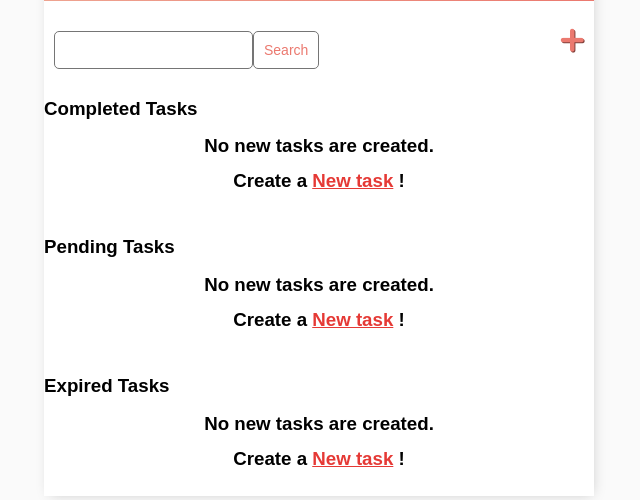
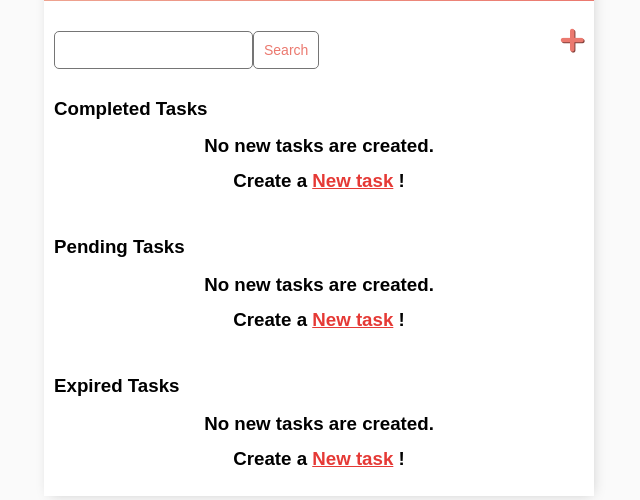
Before and after one commit to RishinR/todo_list, a Django app: template base/templates/base/task_list.html in a window 1280 px wide. Shown: the part 201-701 px from the top of the page, without its empty margins (321-961 px from the left). Run offline with Django 4.2, Linux system fonts and the light colour scheme; the template is opened without the code that fills it, so the values that code supplies are empty.

Commit message:
added margin to text

```diff
--- a/base/templates/base/task_list.html
+++ b/base/templates/base/task_list.html
@@ -34,14 +34,14 @@
 
 
 <div id="tasklist" class="task-items-wrapper">
-    <h3>Completed Tasks</h3>
+    <h3 style="margin-left: 10px;">Completed Tasks</h3>
     {% for task in tasks %}
     {% if task.status == 'completed' %}
     <div class="task-wrapper" data-position="{{task.pk}}">
         <div class="task-title">
 
             <div class="task-complete-icon"></div>
-            <i><a href="{% url 'task-update' task.id %}">{{task}}</a></i>
+            <i><s><a href="{% url 'task-update' task.id %}">{{task}}</a></s></i>
         </div>
         <div class="task-controls">
             <a class="delete-link" href="{% url 'task-delete' task.id %}">&#215;</a>
@@ -58,7 +58,7 @@
     {% endfor %}
 </div>
 <div id="tasklist" class="task-items-wrapper">
-    <h3>Pending Tasks</h3>
+    <h3 style="margin-left: 10px;">Pending Tasks</h3>
     {% for task in tasks %}
     {% if task.status == 'pending' %}
     <div class="task-wrapper" data-position="{{task.pk}}">
@@ -83,7 +83,7 @@
 </div>
 
 <div id="tasklist" class="task-items-wrapper">
-    <h3>Expired Tasks</h3>
+    <h3 style="margin-left: 10px;">Expired Tasks</h3>
     {% for task in tasks %}
     {% if task.status == 'expired' %}
     <div class="task-wrapper" data-position="{{task.pk}}">
```
